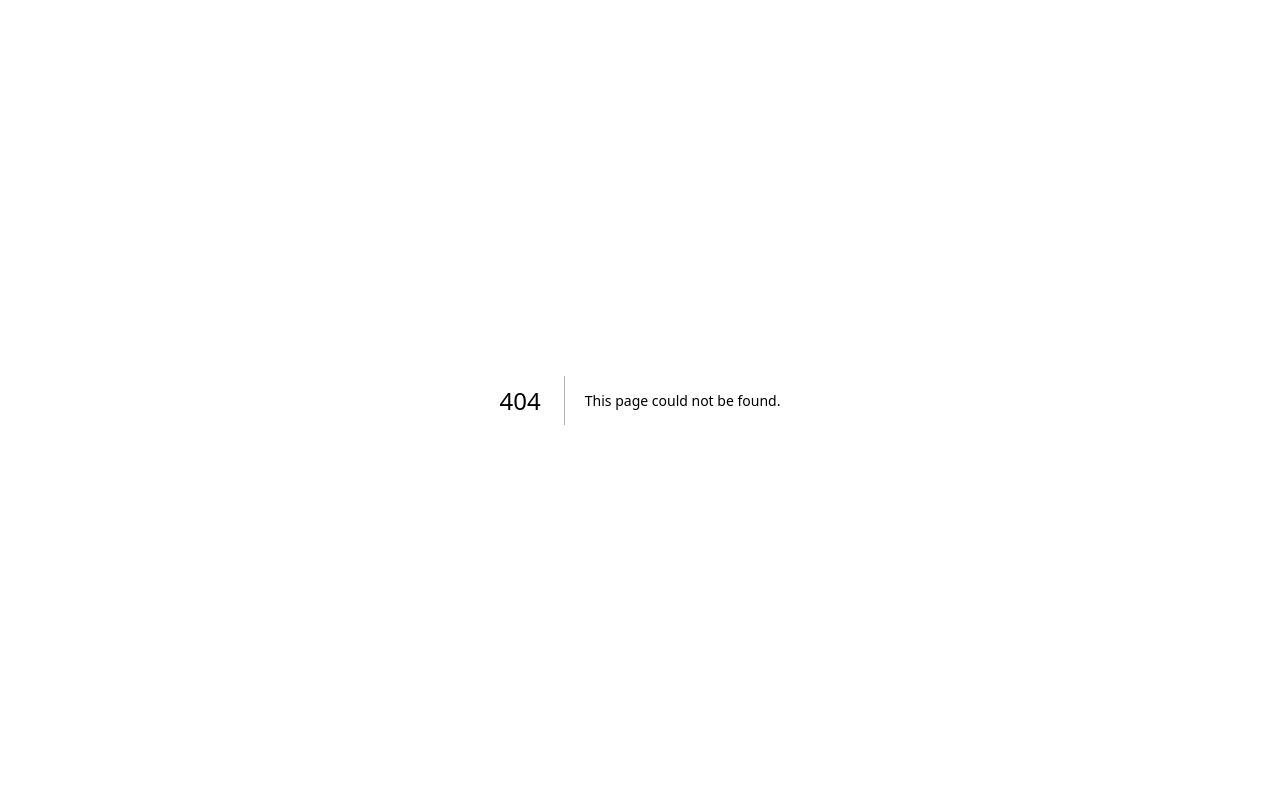
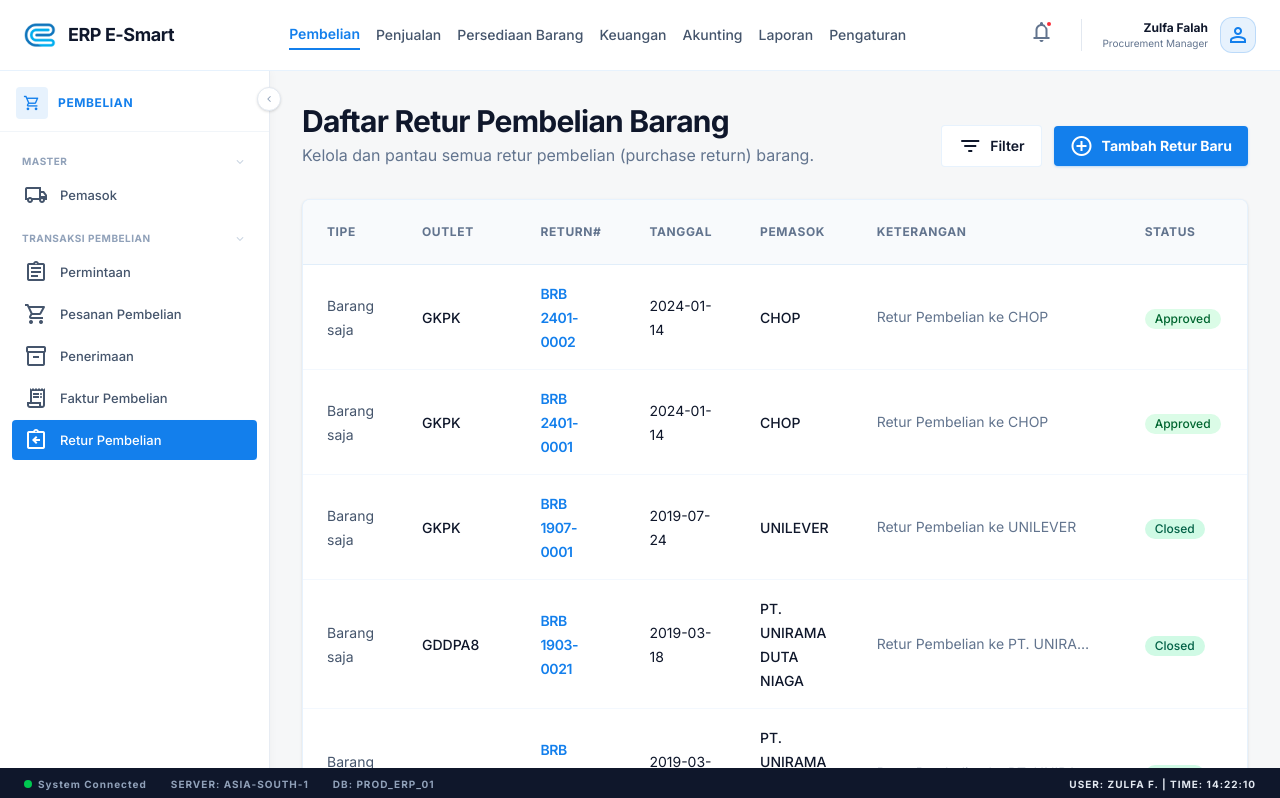
Before and after one commit to zulfafalah/erp, a Next.js app: page /purchase/return in a window 1280 px wide. Before the commit this address had no page. Shown: the top 798 px of the page. Built offline with nearby package versions, Linux system fonts and the light colour scheme.

Commit message:
refactor: reorganize purchase module routes and directory structure for improved maintainability

```diff
--- a/app/config/menuConfig.ts
+++ b/app/config/menuConfig.ts
@@ -22,7 +22,7 @@ export const modules: ModuleConfig[] = [
         key: "pembelian",
         label: "Pembelian",
         icon: "shopping_cart",
-        href: "/purchase-order",
+        href: "/purchase/order",
         sidebarSections: [
             {
                 title: "Master",
@@ -33,11 +33,11 @@ export const modules: ModuleConfig[] = [
             {
                 title: "Transaksi Pembelian",
                 items: [
-                    { label: "Permintaan", icon: "assignment", href: "/purchase-request" },
-                    { label: "Pesanan Pembelian", icon: "shopping_cart", href: "/purchase-order" },
-                    { label: "Penerimaan", icon: "inventory_2", href: "/purchase-receipt" },
-                    { label: "Faktur Pembelian", icon: "receipt_long", href: "/purchase-invoice" },
-                    { label: "Retur Pembelian", icon: "assignment_return", href: "/purchase-return" },
+                    { label: "Permintaan", icon: "assignment", href: "/purchase/request" },
+                    { label: "Pesanan Pembelian", icon: "shopping_cart", href: "/purchase/order" },
+                    { label: "Penerimaan", icon: "inventory_2", href: "/purchase/receipt" },
+                    { label: "Faktur Pembelian", icon: "receipt_long", href: "/purchase/invoice" },
+                    { label: "Retur Pembelian", icon: "assignment_return", href: "/purchase/return" },
                 ],
             },
         ],
--- a/app/purchase-return/page.tsx
+++ b/app/purchase/return/page.tsx
@@ -2,11 +2,11 @@
 
 import Link from "next/link";
 import { useState } from "react";
-import Navbar from "../components/Navbar";
-import Sidebar from "../components/Sidebar";
-import StatusBar from "../components/StatusBar";
-import MultiFilter, { FilterField, FilterRule } from "../components/MultiFilter";
-import DataTable, { Column } from "../components/DataTable";
+import Navbar from "../../components/Navbar";
+import Sidebar from "../../components/Sidebar";
+import StatusBar from "../../components/StatusBar";
+import MultiFilter, { FilterField, FilterRule } from "../../components/MultiFilter";
+import DataTable, { Column } from "../../components/DataTable";
 
 interface PurchaseReturn {
     id: string;
@@ -355,7 +355,7 @@ export default function PurchaseReturnListPage() {
             key: "returnNo",
             render: (item) => (
                 <Link
-                    href={`/purchase-return/${item.id}`}
+                    href={`/purchase/return/${item.id}`}
                     className="font-semibold text-primary text-sm tracking-tight hover:underline"
                 >
                     {item.returnNo}
@@ -414,7 +414,7 @@ export default function PurchaseReturnListPage() {
             render: (item) => (
                 <div className="flex items-center justify-end gap-2">
                     <Link
-                        href={`/purchase-return/${item.id}`}
+                        href={`/purchase/return/${item.id}`}
                         className="p-1.5 text-slate-400 hover:text-primary transition-colors"
                         title="View"
                     >
@@ -442,7 +442,7 @@ export default function PurchaseReturnListPage() {
             <div className="flex justify-between items-start">
                 <div>
                     <Link
-                        href={`/purchase-return/${item.id}`}
+                        href={`/purchase/return/${item.id}`}
                         className="font-semibold text-primary text-sm hover:underline"
                     >
                         {item.returnNo}
@@ -468,7 +468,7 @@ export default function PurchaseReturnListPage() {
                 </div>
                 <div className="flex items-center gap-1">
                     <Link
-                        href={`/purchase-return/${item.id}`}
+                        href={`/purchase/return/${item.id}`}
                         className="p-1.5 text-slate-400 hover:text-primary transition-colors"
                     >
                         <span className="material-symbols-outlined text-base">edit_square</span>
@@ -510,7 +510,7 @@ export default function PurchaseReturnListPage() {
                             <div className="flex flex-wrap sm:flex-nowrap items-center gap-2 md:gap-3 w-full md:w-auto mt-2 md:mt-0">
                                 <MultiFilter fields={FILTER_FIELDS} onApplyFilter={handleApplyFilter} />
                                 <Link
-                                    href="/purchase-return/new"
+                                    href="/purchase/return/new"
                                     className="w-full sm:w-auto justify-center flex items-center gap-2 px-3 md:px-4 py-2 bg-primary text-white rounded-lg text-sm font-bold hover:bg-primary/90 transition-colors shadow-sm shadow-primary/20"
                                 >
                                     <span className="material-symbols-outlined text-lg">add_circle</span>
```
Also changed, not shown: app/purchase/invoice/page.tsx (renamed from app/purchase-invoice/page.tsx, +5 -5 lines), app/purchase/order/page.tsx (renamed from app/purchase-order/page.tsx, +5 -5 lines), app/purchase/receipt/page.tsx (renamed from app/purchase-receipt/page.tsx, +5 -5 lines), app/purchase/request/page.tsx (renamed from app/purchase-request/page.tsx, +5 -5 lines), app/purchase/invoice/[id]/page.tsx (renamed from app/purchase-invoice/[id]/page.tsx), app/purchase/order/[id]/page.tsx (renamed from app/purchase-order/[id]/page.tsx), app/purchase/receipt/[id]/page.tsx (renamed from app/purchase-receipt/[id]/page.tsx), app/purchase/request/[id]/page.tsx (renamed from app/purchase-request/[id]/page.tsx), app/purchase/return/[id]/page.tsx (renamed from app/purchase-return/[id]/page.tsx).
